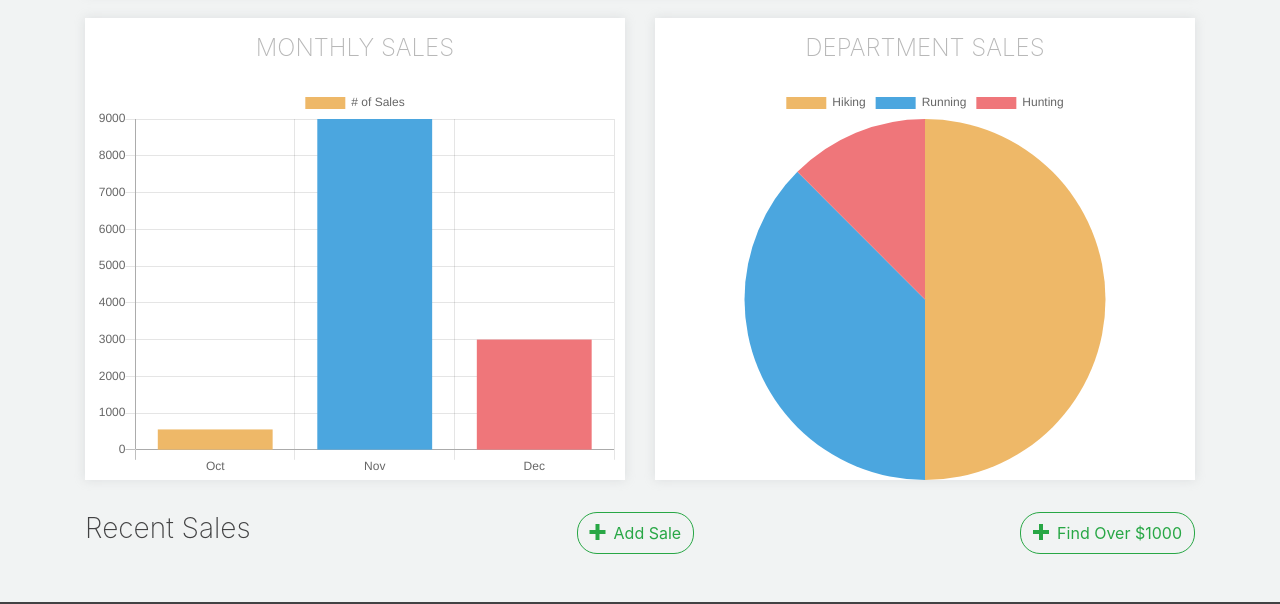
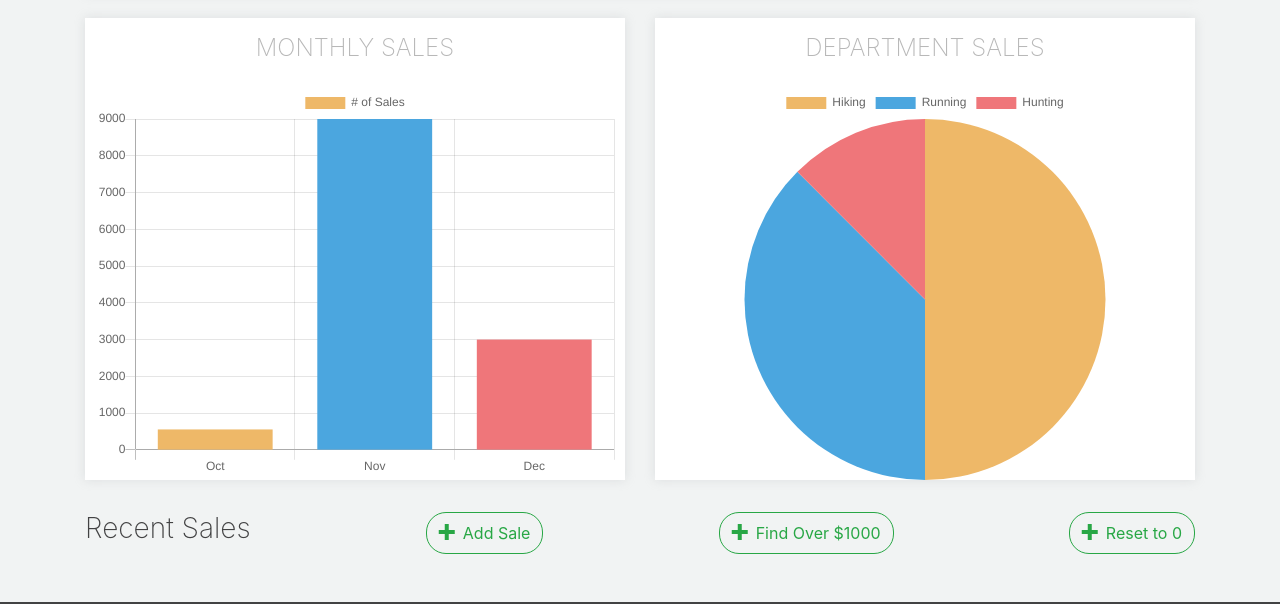
Before and after one commit to LeoLopez02/JS-Arrays-Collactions, a plain HTML site: page index.html in a window 1280 px wide. Shown: the part 370-974 px from the top of the page. Drawn offline with nearby package versions, Linux system fonts and the light colour scheme.

Commit message:
using array fill and update method

```diff
--- a/index.html
+++ b/index.html
@@ -73,11 +73,17 @@
         <button
           type="button"
           class="btn btn-outline-success"
-          data-toggle="modal"
-          data-target="#exampleModal"
           onclick="findOver1000()"
         >
           <span class="oi oi-plus pr-2"></span>Find Over $1000
+        </button>
+
+        <button
+          type="button"
+          class="btn btn-outline-success"
+          onclick="resetNum()"
+        >
+          <span class="oi oi-plus pr-2"></span>Reset to 0
         </button>
       </div>
 
--- a/js/page.js
+++ b/js/page.js
@@ -30,6 +30,10 @@ function findOver1000() {
 let yearlyTotal = addYearlyTotal(...monthlySales);
 yearlyLabel.innerHTML = "$" + yearlyTotal;
 
+function resetNum() {
+  monthlySales.fill(0);
+  monthlySalesChart.update();
+}
 //Bar
 var monthlySalesChart = new Chart(ctx, {
   type: "bar",
```
